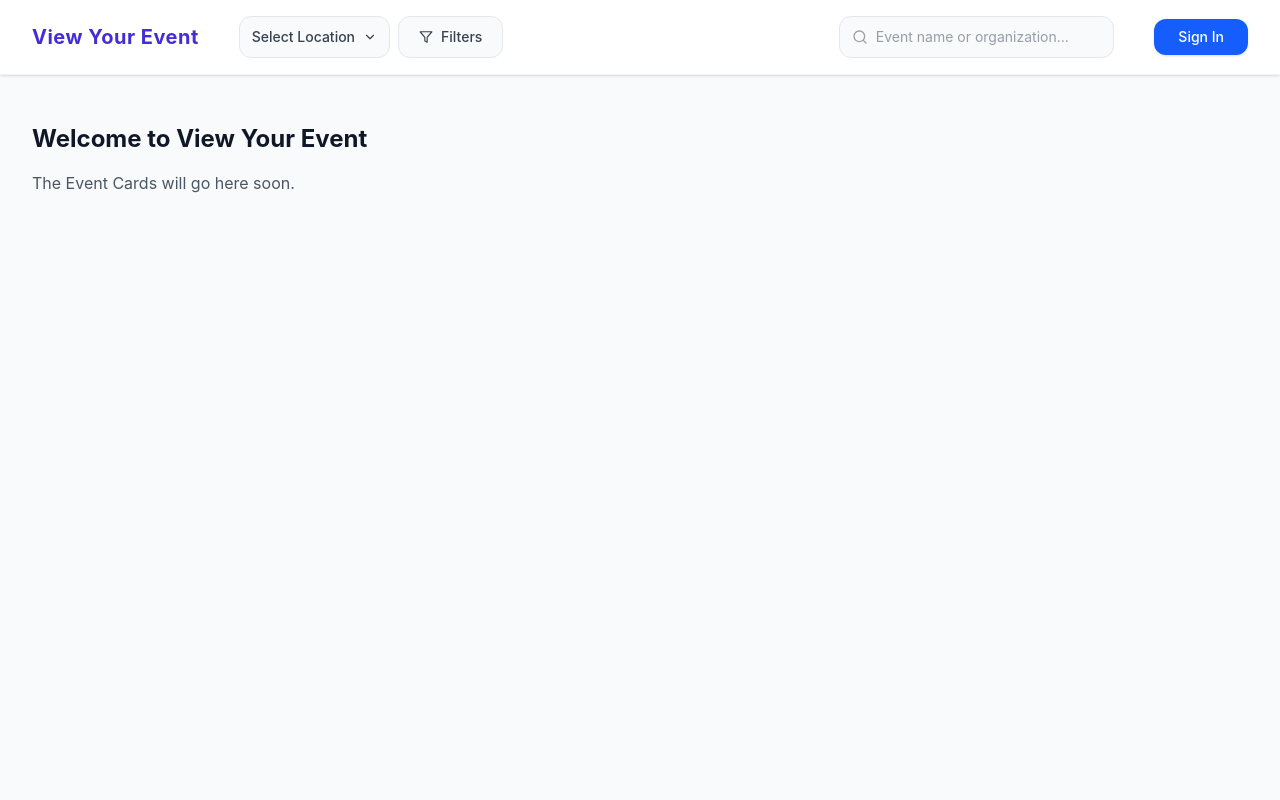
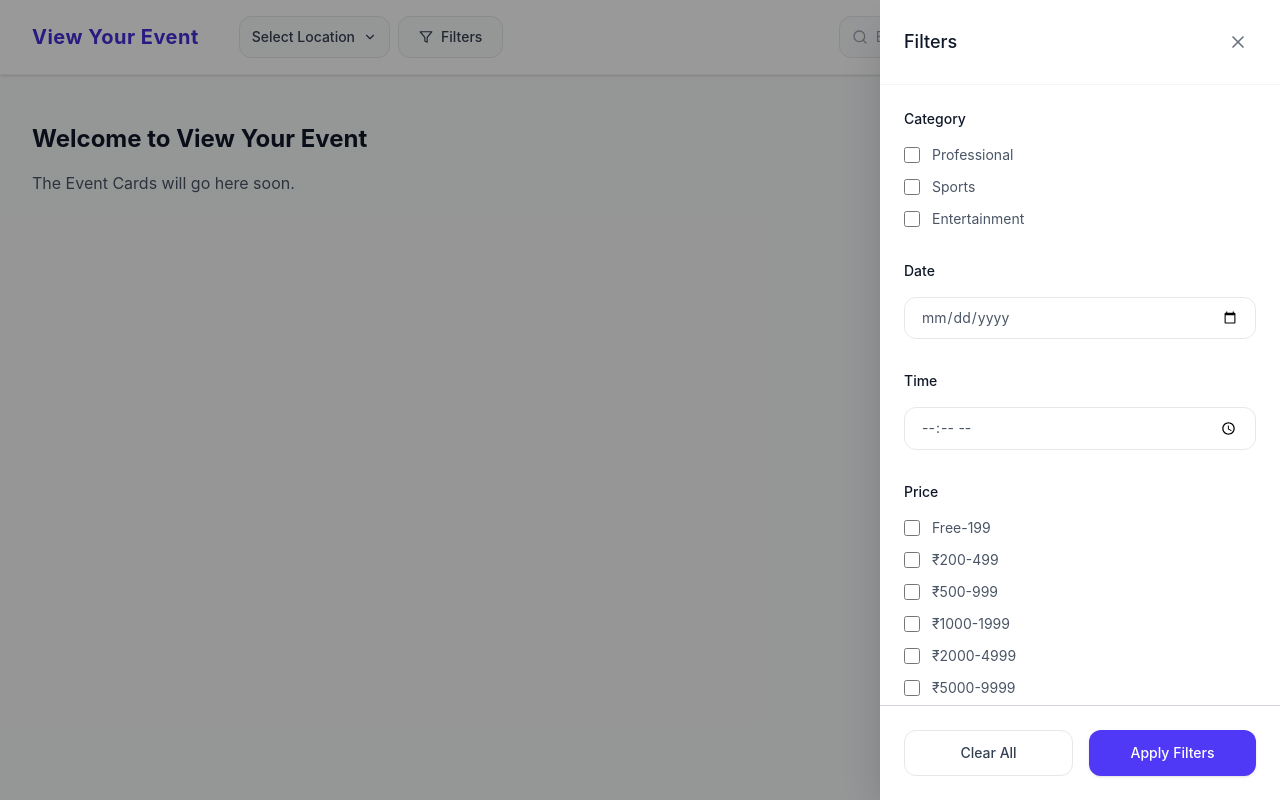
Before and after one commit to Susikaran-M/Product-Event, a React (Vite) app: page / in a window 1280 px wide. Both pictures are taken after a click on the button "Filters". Built offline with nearby package versions, Linux system fonts and the light colour scheme.

Commit message:
created a responsive fliter ready for backend integ

```diff
--- a/index.html
+++ b/index.html
@@ -8,6 +8,7 @@
   </head>
   <body>
     <div id="root"></div>
+     <div id="modal-root"></div>
     <script type="module" src="/src/main.jsx"></script>
   </body>
 </html>
--- /dev/null
+++ b/src/components/FilterSidebar.jsx
@@ -0,0 +1,142 @@
+import {createPortal} from 'react-dom'
+import { useState ,useEffect } from 'react';
+import { FiX } from 'react-icons/fi';
+const FilterSidebar = ({ isOpen, onClose }) => {
+    const [Filter, setFilter] = useState({
+        category: [],
+         date: '',
+        time: '',
+         price: [],
+    });
+
+    //handle toggle for category and price checkboxes
+    const handleToggle = (type, value) => {
+      setFilter((prev) => {
+        const currentValues = prev[type];
+        if (currentValues.includes(value)) {
+          return { ...prev, [type]: currentValues.filter((v) => v !== value) };
+        } else {
+          return { ...prev, [type]: [...currentValues, value] };
+        }
+      });
+    };
+    // handle clear all filters
+    const handleClearAll = () => {
+      setFilter({
+        category: [],
+        date: '',
+        time: '',
+        price: [],
+      });
+    };
+
+    //handle apply filters
+    const handleApplyFilters = () => {
+      console.log("filters will be send to the backend");
+      onClose();
+    };
+
+    const sidebar = (
+        <>
+        {/* the background overlay */}
+        {isOpen && (
+            <div className="fixed inset-0 bg-black/40 z-[65] transition-opacity" onClick={onClose}
+            ></div>
+        )
+        }
+        {/* the slide drawer */}
+        {/* //common styles for both mobile and desktop
+         Mobile: bottom sheet | Desktop: right sidebar
+        // Animation: slides up on mobile, slides right on desktop */}
+        <div className={`fixed bg-white z-[70] transition-transform duration-300 flex flex-col shadow-2xl
+         bottom-0 left-0 right-0 h-[85vh] rounded-t-3xl
+        lg:top-0 lg:bottom-0 lg:right-0 lg:left-auto lg:h-full lg:w-[400px] lg:rounded-none
+        ${isOpen ? 'translate-y-0 lg:translate-x-0' : 'translate-y-full lg:translate-y-0 lg:translate-x-full'}
+        `}>
+
+        {/* the header */}
+        <div className="flex justify-between items-center p-6 border-b border-gray-100">
+            <h2 className="text-lg font-medium text-gray-900">Filters</h2>
+            <button onClick={onClose} className="p-2 text-gray-500 hover:bg-gray-100 rounded-full transition-colors">
+            <FiX size={20} />
+          </button>
+        </div>
+        {/* the scrollable content area */}
+        <div className="flex-1 overflow-y-auto p-6 space-y-8 hide-scrollbar">
+            {/* Category Section */}
+            <div>
+                <h3 className="text-sm font-medium text-gray-900 mb-4">Category</h3>
+
+                <div className="space-y-3">
+                {['Professional', 'Sports', 'Entertainment'].map((cat) => (
+            <label key={cat} className="flex items-center gap-3 cursor-pointer">
+            <input type="checkbox"
+            checked={Filter.category.includes(cat)}
+            onChange={() => handleToggle('category', cat)}
+
+            className="w-4 h-4 rounded border-gray-300 text-indigo-600 focus:ring-indigo-600" />
+                  <span className="text-sm text-gray-600">{cat}</span>
+                </label>
+                ))}
+
+                </div>
+            </div>
+            {/* Date Section */}
+            <div>
+            <h3 className="text-sm font-medium text-gray-900 mb-4">Date</h3>
+            <input
+              type="date"
+              className="w-full border border-gray-200 rounded-xl px-4 py-2.5 text-sm text-gray-600 outline-none focus:border-indigo-600"
+            />
+          </div>
+            {/* Time Section */}
+          <div>
+            <h3 className="text-sm font-medium text-gray-900 mb-4">Time</h3>
+            <input
+              type="time"
+              className="w-full border border-gray-200 rounded-xl px-4 py-2.5 text-sm text-gray-600 outline-none focus:border-indigo-600"
+            />
+          </div>
+            {/* price Section */}
+            <div>
+                <h3 className="text-sm font-medium text-gray-900 mb-4">Price</h3>
+                <div className="space-y-3">
+                {['Free-199', '₹200-499', '₹500-999', '₹1000-1999', '₹2000-4999', '₹5000-9999', '₹10000+'].map((price) => (
+                <label key={price} className="flex items-center gap-3 cursor-pointer">
+                  <input type="checkbox"
+                  checked={Filter.price.includes(price)}
+                  onChange={() => handleToggle('price', price)}
+
+                  className="w-4 h-4 rounded border-gray-300 text-indigo-600 focus:ring-indigo-600"
+
+                  />
+                  <span className="text-sm text-gray-600">{price}</span>
+                </label>
+              ))}
+            </div>
+            </div>
+        </div>
+        {/* the footer */}
+        <div className="p-6 border-t border-gray-300 flex gap-4 bg-white lg:mb-0 mb-4">
+
+            <button
+            onClick={handleClearAll}
+            className="flex-1 px-4 py-3 bg-white border border-gray-200 rounded-xl text-sm font-medium text-gray-700 hover:bg-gray-50 transition-colors"
+          >
+            Clear All
+          </button>
+          <button
+            onClick={handleApplyFilters}
+            className="flex-1 px-4 py-3 bg-indigo-600 text-white rounded-xl text-sm font-medium hover:bg-indigo-700 transition-colors shadow-sm"
+          >
+            Apply Filters
+          </button>
+        </div>
+
+        </div>
+
+        </>
+    )
+    return createPortal(sidebar, document.getElementById('modal-root'))
+}
+export default FilterSidebar
--- a/src/components/Navbar.jsx
+++ b/src/components/Navbar.jsx
@@ -1,9 +1,11 @@
 import { Link } from 'react-router-dom';
 import { useAuth } from '../contexts/AuthContext';
 import { FiSearch ,FiChevronDown ,FiFilter } from 'react-icons/fi';
-
+import {useState} from 'react'
+import FilterSidebar from './FilterSidebar';
 const Navbar = () => {
 
+    const[isFilterOpen,setIsFilterOpen] = useState(false);
     const { isAuthenticated, role } = useAuth();
 
     return(
@@ -16,7 +18,13 @@ const Navbar = () => {
         View Your Event
       </Link>
       {/* only visible on mobile */}
-      <div className="lg:hidden items-center gap-4">
+      <div className="lg:hidden flex items-center gap-4">
+          {/* the dynamic organize button */}
+        {isAuthenticated && role === 'ORGANIZER' && (
+          <Link to="/create-event" className="text-sm font-medium text-gray-700 hover:text-blue-600 transition-colors">
+            Organize
+          </Link>
+        )}
         {isAuthenticated ? (
              <button className="text-sm font-medium text-gray-700">Profile</button>
           ) : (
@@ -25,17 +33,19 @@ const Navbar = () => {
           </div>
       </div>
       {/* for mobile second row and for desktop single row */}
-      <div className="flex  flex-col lg:flex-row w-full lg:flex-1 lg:justify-center items-center gap-3 lg:gap-4 lg:px-6 hide-scrollbar">
+      <div className="flex  flex-col lg:flex-row w-full lg:flex-1 items-center gap-3 lg:gap-4 lg:px-6 hide-scrollbar">
 
 
-          <div className="flex items-center gap-2 w-full mg:w-auto">
+          <div className="flex items-center gap-2 w-full">
         {/* location */}
           <button className=" flex-1 md:flex-none flex justify-center items-center gap-2 bg-gray-50 border border-gray-200 px-3 py-2.5 rounded-xl text-sm font-medium text-gray-700 hover:bg-gray-100 transition-colors">
           Select Location <FiChevronDown />
         </button>
 
         {/* filter */}
-        <button className="flex-1 md:flex-none flex justify-center items-center gap-2 bg-gray-50 border border-gray-200 px-5 py-2.5 rounded-xl text-sm font-medium text-gray-700 hover:bg-gray-100 transition-colors">
+        <button
+        onClick={() => setIsFilterOpen(true)}
+        className="flex-1 md:flex-none flex justify-center items-center gap-2 bg-gray-50 border border-gray-200 px-5 py-2.5 rounded-xl text-sm font-medium text-gray-700 hover:bg-gray-100 transition-colors">
           <FiFilter /> Filters
         </button>
           </div>
@@ -64,7 +74,7 @@ const Navbar = () => {
         )}
         {/* the dynamic profile,sign in button */}
         {isAuthenticated ? (
-           <button className="flex items-center gap-2 border border-gray-200 rounded-full px-5 py-2 hover:bg-gray-50 transition-all">
+           <button className="flex items-center gap-2 border border-gray-200 rounded-full px-5 py-2 hover:bg-gray-100 transition-all">
              <span className="text-sm font-medium text-gray-700">Profile</span>
            </button>
         ) : (
@@ -73,7 +83,12 @@ const Navbar = () => {
           </Link>
         )}
       </div>
+      <FilterSidebar
+        isOpen={isFilterOpen}
+        onClose={() => setIsFilterOpen(false)}
+      />
     </nav>
+
     )
 
 }
--- a/src/index.css
+++ b/src/index.css
@@ -3,3 +3,10 @@ input::-ms-reveal,
 input::-ms-clear {
   display: none;
 }
+.hide-scrollbar::-webkit-scrollbar {
+  display: none;
+}
+.hide-scrollbar {
+  -ms-overflow-style: none;  /* for Internet Explorer */
+  scrollbar-width: none;      /* for Firefox */
+}
--- a/src/pages/Login.jsx
+++ b/src/pages/Login.jsx
@@ -13,8 +13,8 @@ const Login = () => {
   const handleLogin = async (e) => {
     e.preventDefault();
     try {
-      await login('Organizer'); // Assuming the user is an organizer for this example
-      navigate('/dashboard');
+      await login('ORGANIZER'); // Assuming the user is an organizer for this example
+      navigate('/');
     } catch (error) {
       console.error('Login failed:', error);
     }
```
